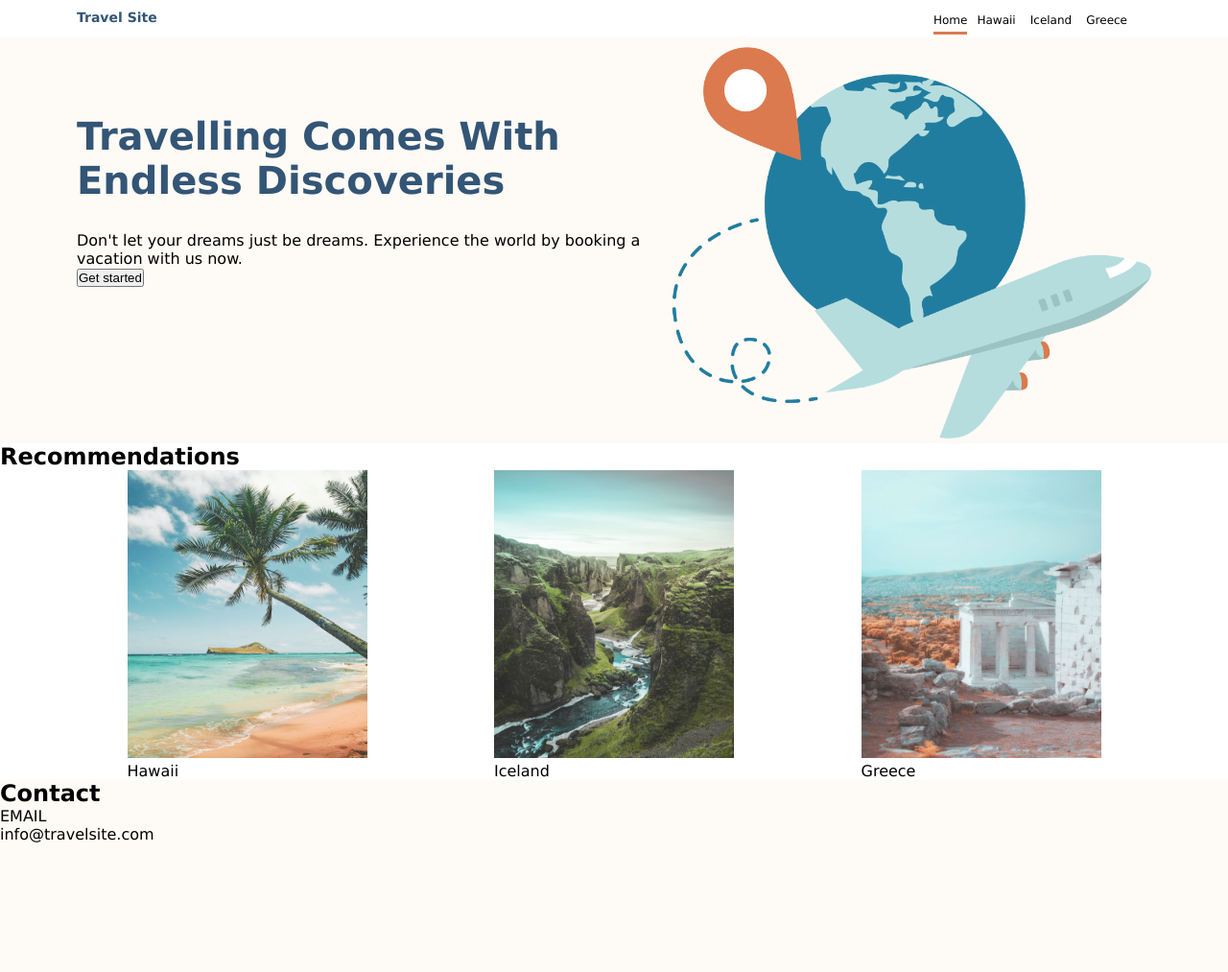
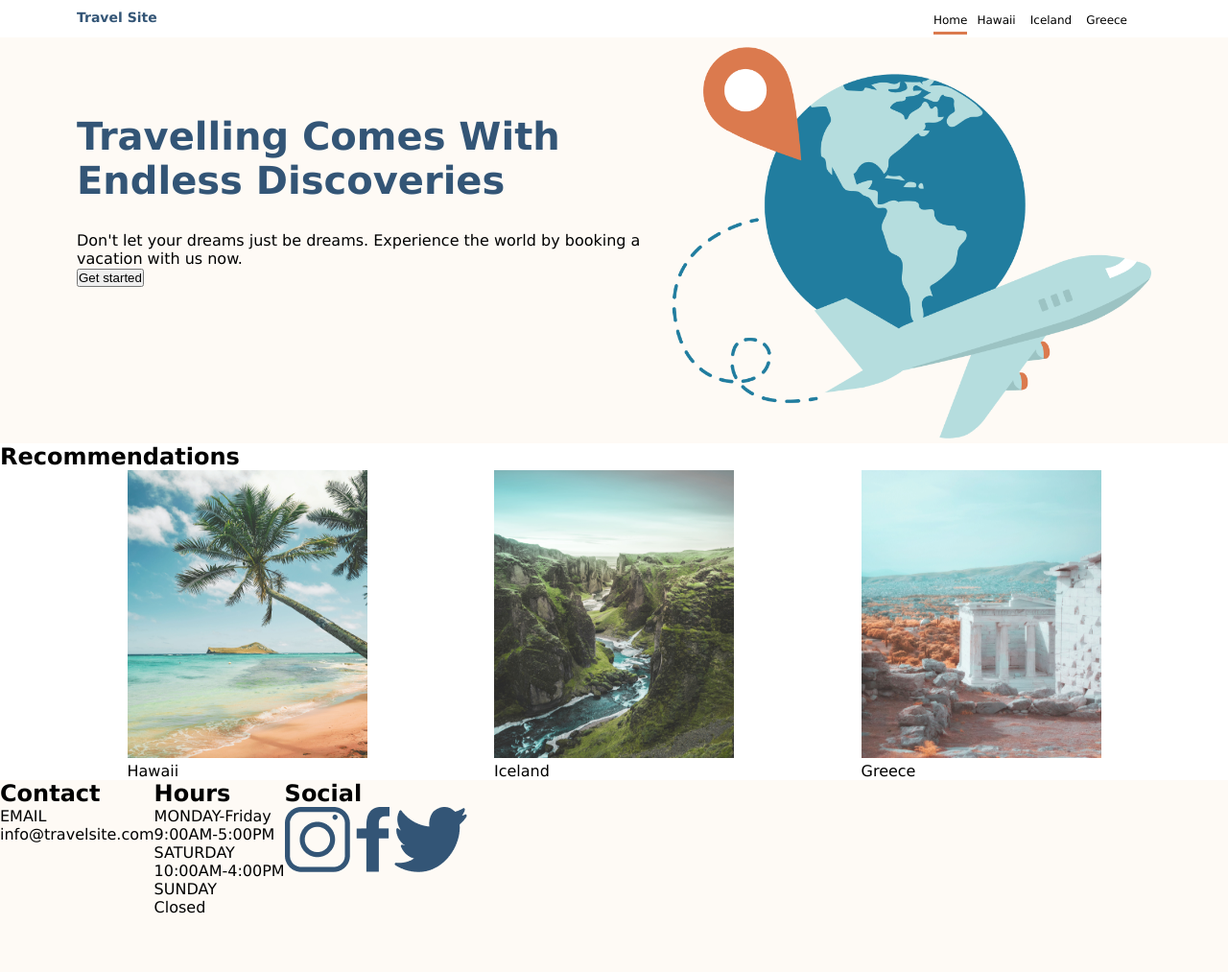
Before and after one commit to GabrielaSernaBanks/gabriela-serna-travelsite, a plain HTML site: page index.html in a window 1280 px wide. Shown: the whole page at 96% size. Drawn offline with Linux system fonts and the light colour scheme.

Commit message:
modified footer

```diff
--- a/css/global.css
+++ b/css/global.css
@@ -45,4 +45,5 @@ html, body {
 
 footer {
   height: 200px;
+  display: flex;
 }
--- a/index.html
+++ b/index.html
@@ -62,6 +62,24 @@
     <p>info@travelsite.com</p>
   </div>
 
+  <div class="footer_contact">
+    <h2>Hours</h2>
+    <p>MONDAY-Friday</p>
+    <p>9:00AM-5:00PM</p>
+    <p>SATURDAY</p>
+    <p>10:00AM-4:00PM</p>
+    <p>SUNDAY</p>
+    <p>Closed</p>
+
+  </div>
+
+  <div class="footer_contact">
+    <h2>Social</h2>
+    <img src="./assets/Icons/icon-instagram.png" alt="">
+    <img src="./assets/Icons/icon-facebook.png" alt="">
+    <img src="./assets/Icons/icon-twitter.png" alt="">
+  </div>
+
 
 </footer>
 
```
